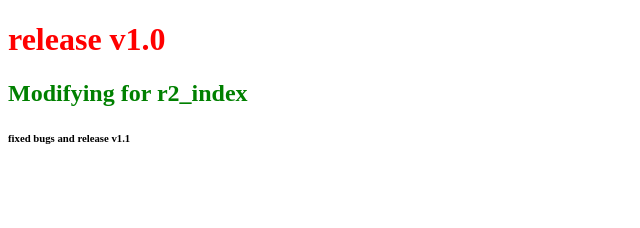
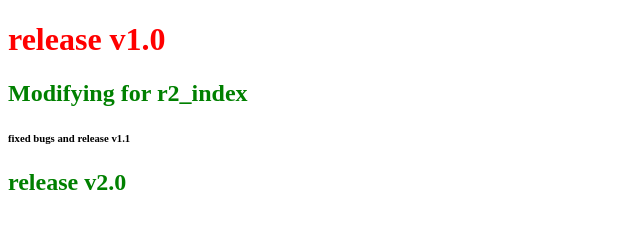
Before and after one commit to akhileshkr797/gitHub_Practice_4, a plain HTML site: page index.html in a window 1280 px wide. Shown: the whole page, without its empty margins (0-640 px from the left). Drawn offline with Linux system fonts and the light colour scheme.

Commit message:
release v2.0

```diff
--- a/index.html
+++ b/index.html
@@ -13,6 +13,7 @@
     <h1>release v1.0</h1>
     <h2>Modifying for r2_index</h2>
     <h6>fixed bugs and release v1.1</h6>
+    <h2>release v2.0</h2>
 
 </body>
 
```
